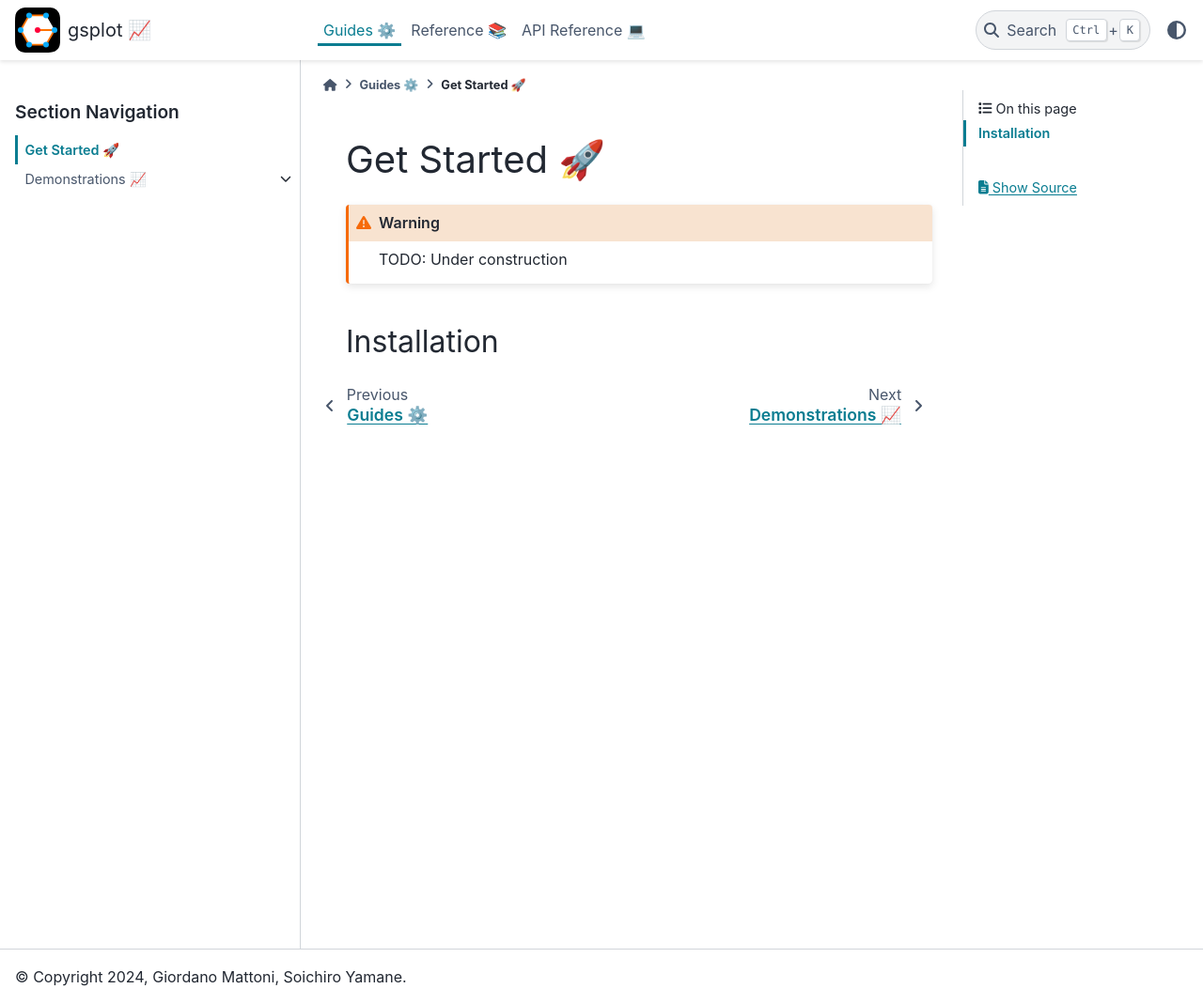
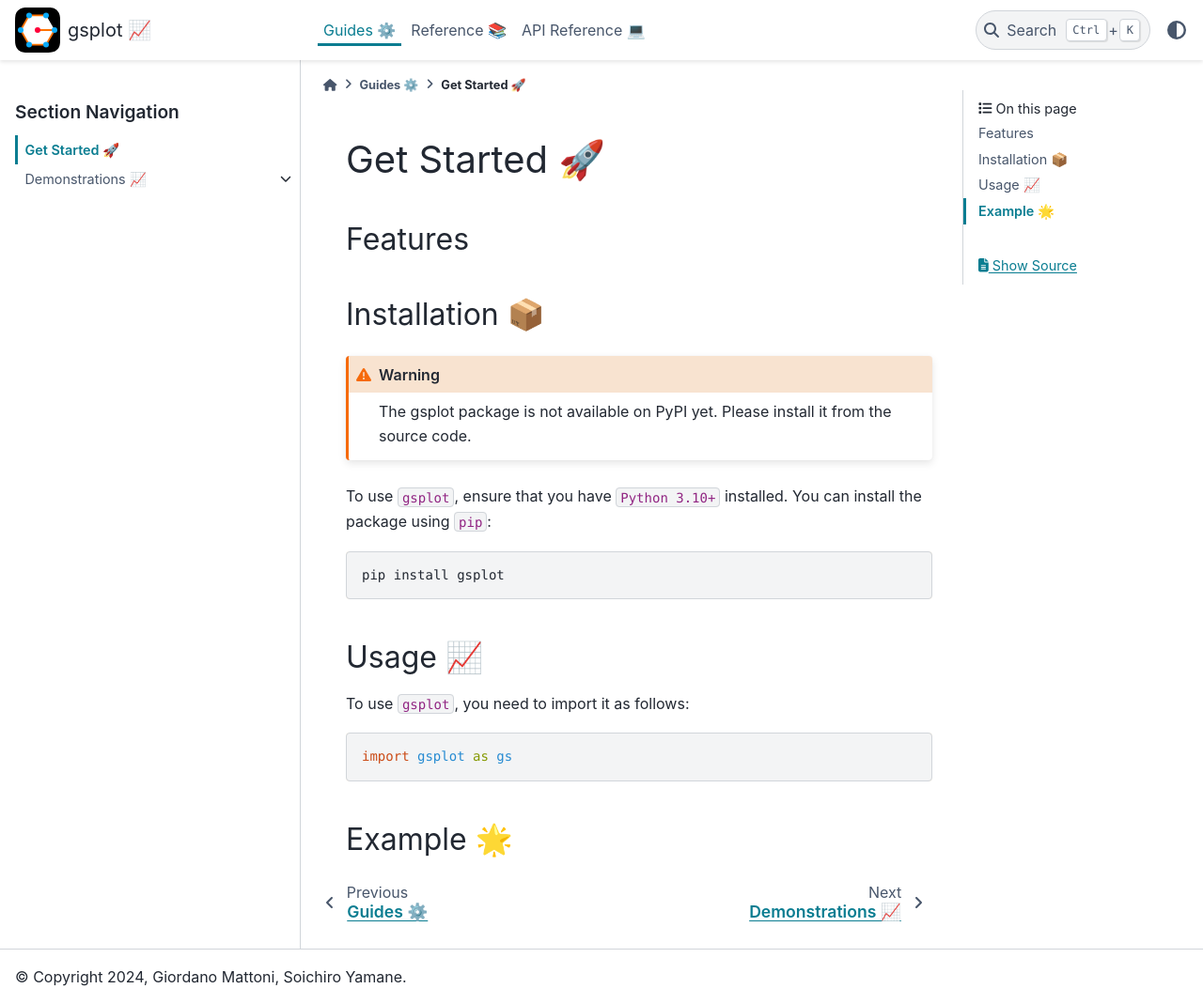
Before and after one commit to SoichiroYamane/gsplot, a Sphinx documentation site: the page built from docs/guides/start/get_started.md, in a window 1280 px wide and 1069 px high. Shown: the whole window at 94% size. Built offline with Sphinx 7.4.7 and the PyData theme 0.15.4, drawn with Linux system fonts in a browser that asks for light colours.

Commit message:
docs: ✏️ update docs

````diff
--- a/docs/guides/start/get_started.md
+++ b/docs/guides/start/get_started.md
@@ -1,7 +1,25 @@
 # Get Started 🚀
 
-```{Warning}
-TODO: Under construction
+## Features
+
+## Installation 📦
+
+```{warning}
+The gsplot package is not available on PyPI yet. Please install it from the source code.
 ```
 
-## Installation
+To use `gsplot`, ensure that you have `Python 3.10+` installed. You can install the package using `pip`:
+
+```bash
+pip install gsplot
+```
+
+## Usage 📈
+
+To use `gsplot`, you need to import it as follows:
+
+```python
+import gsplot as gs
+```
+
+## Example 🌟
````
Also changed, not shown: docs/api_reference/apis/gsplot.hello_world.hello_world.rst (added, +11 -0 lines), docs/index.md (+2 -0 lines), 1 other file.
